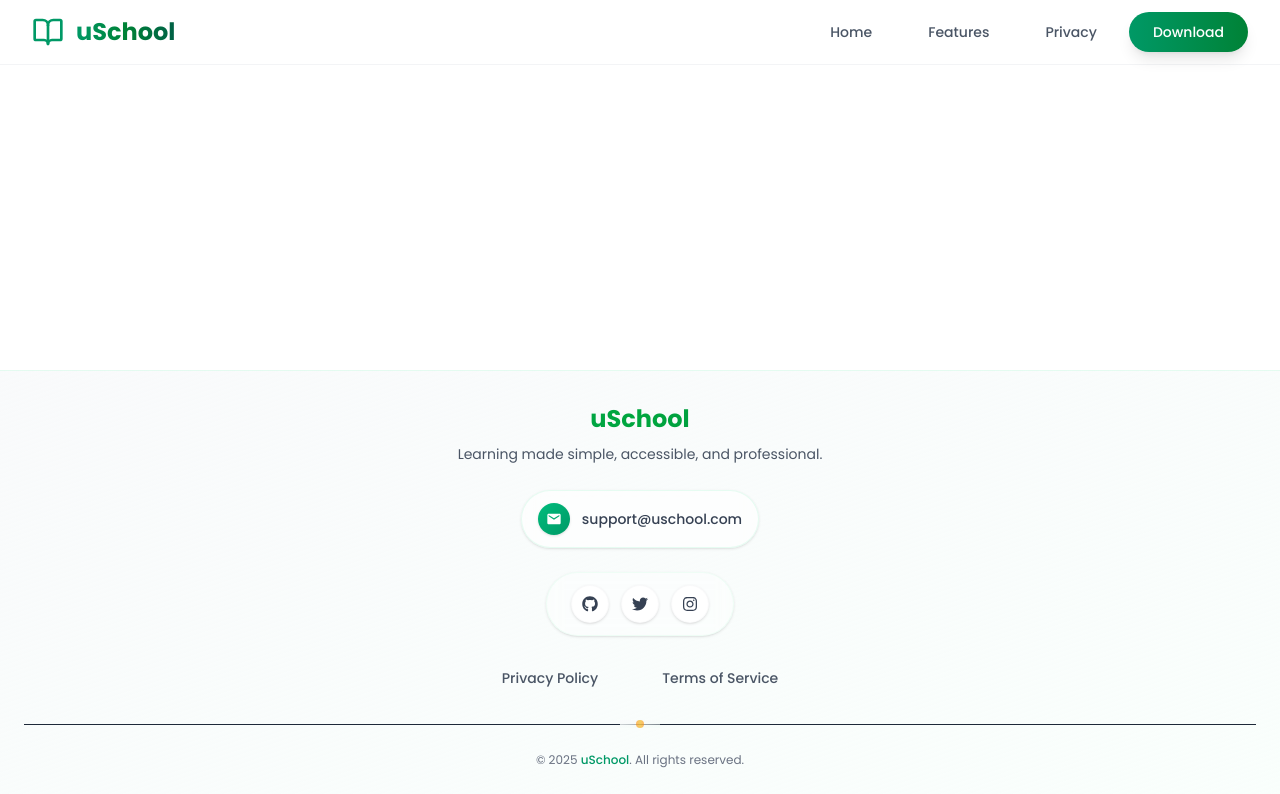
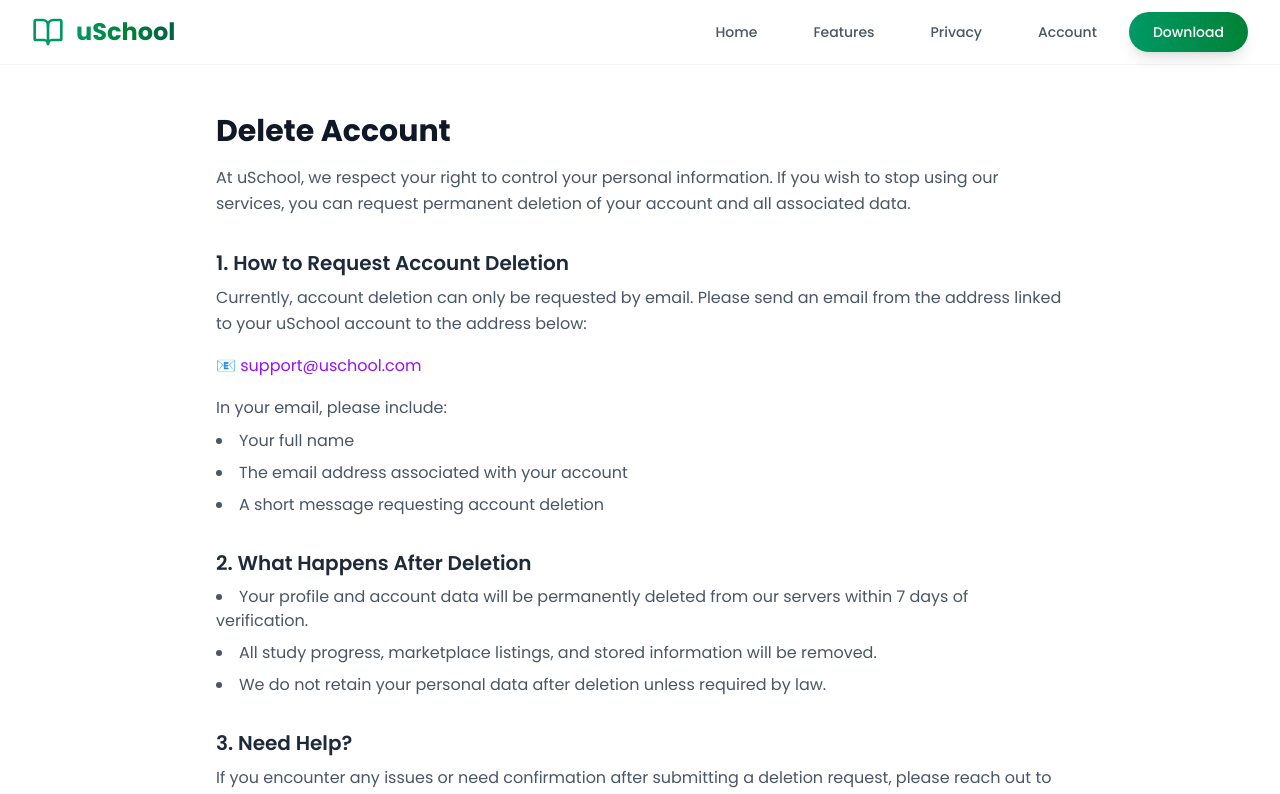
Before and after one commit to Dee-jedi/uSchool, a React (Vite) app: page /account in a window 1280 px wide. Shown: the top 794 px of the page. Built offline with nearby package versions, Linux system fonts and the light colour scheme.

Commit message:
Added a Delete Account page

```diff
--- a/src/App.tsx
+++ b/src/App.tsx
@@ -9,6 +9,7 @@
 } from './components';
 import { useState, useEffect } from 'react';
 import Privacy from './pages/Privacy';
+import Account from './pages/Account';
 import Terms from './pages/Terms';
 
 export default function App() {
@@ -49,6 +50,7 @@
 
           {/* Privacy & Terms pages */}
           <Route path="/privacy" element={<Privacy />} />
+          <Route path="/account" element={<Account />} />
           <Route path="/terms" element={<Terms />} />
         </Routes>
       </main>
--- a/src/components/Header.tsx
+++ b/src/components/Header.tsx
@@ -90,6 +90,17 @@
               </Link>
             </motion.div>
 
+            {/* Account */}
+            <motion.div whileHover={{ y: -2 }}>
+              <Link
+                to="/account"
+                className="flex items-center gap-2 text-gray-600 hover:text-green-700 transition-colors duration-300 group text-sm font-medium"
+              >
+                <Shield className="w-4 h-4 opacity-0 group-hover:opacity-100 transition-opacity duration-300 text-green-600" />
+                Account
+              </Link>
+            </motion.div>
+
             {/* CTA Button */}
             <motion.button
               whileHover={{ scale: 1.05 }}
--- /dev/null
+++ b/src/pages/Account.tsx
@@ -0,0 +1,83 @@
+import React from 'react';
+
+const Account: React.FC = () => {
+  return (
+    <div className="max-w-4xl mx-auto px-6 py-12">
+      <h1 className="text-3xl font-bold text-gray-900">Delete Account</h1>
+
+      <p className="mt-4 text-gray-600 leading-relaxed">
+        At uSchool, we respect your right to control your personal information.
+        If you wish to stop using our services, you can request permanent
+        deletion of your account and all associated data.
+      </p>
+
+      {/* Section 1 */}
+      <h2 className="mt-8 text-xl font-semibold text-gray-800">
+        1. How to Request Account Deletion
+      </h2>
+      <p className="mt-2 text-gray-600 leading-relaxed">
+        Currently, account deletion can only be requested by email. Please send
+        an email from the address linked to your uSchool account to the address
+        below:
+      </p>
+
+      <p className="mt-4 text-gray-600 leading-relaxed">
+        📧{' '}
+        <a
+          href="mailto:support@uschool.com"
+          className="text-purple-600 hover:underline"
+        >
+          support@uschool.com
+        </a>
+      </p>
+
+      <p className="mt-4 text-gray-600 leading-relaxed">
+        In your email, please include:
+      </p>
+      <ul className="list-disc list-inside mt-2 text-gray-600 space-y-2">
+        <li>Your full name</li>
+        <li>The email address associated with your account</li>
+        <li>A short message requesting account deletion</li>
+      </ul>
+
+      {/* Section 2 */}
+      <h2 className="mt-8 text-xl font-semibold text-gray-800">
+        2. What Happens After Deletion
+      </h2>
+      <ul className="list-disc list-inside mt-2 text-gray-600 space-y-2">
+        <li>
+          Your profile and account data will be permanently deleted from our
+          servers within 7 days of verification.
+        </li>
+        <li>
+          All study progress, marketplace listings, and stored information will
+          be removed.
+        </li>
+        <li>
+          We do not retain your personal data after deletion unless required by
+          law.
+        </li>
+      </ul>
+
+      {/* Section 3 */}
+      <h2 className="mt-8 text-xl font-semibold text-gray-800">
+        3. Need Help?
+      </h2>
+      <p className="mt-2 text-gray-600 leading-relaxed">
+        If you encounter any issues or need confirmation after submitting a
+        deletion request, please reach out to our support team at{' '}
+        <a
+          href="mailto:support@uschool.com"
+          className="text-purple-600 hover:underline"
+        >
+          support@uschool.com
+        </a>
+        . We’ll be happy to assist you.
+      </p>
+
+      <p className="mt-8 text-gray-500 text-sm">Last updated: October 2025</p>
+    </div>
+  );
+};
+
+export default Account;
--- a/src/pages/Privacy.tsx
+++ b/src/pages/Privacy.tsx
@@ -100,12 +100,14 @@
 
       {/* Section 6 */}
       <h2 className="mt-8 text-xl font-semibold text-gray-800">
-        6. Your Choices
+        6. Account Deletion
       </h2>
       <p className="mt-2 text-gray-600 leading-relaxed">
-        You can update or delete your account at any time. You can disable
-        notifications in your device settings or within the app (where
-        applicable).
+        You can request deletion of your uSchool account at any time. Visit our{' '}
+        <a href="/account" className="text-purple-600 hover:underline">
+          Delete Account page
+        </a>{' '}
+        to learn how to permanently remove your account and data.
       </p>
 
       {/* Section 7 */}
```
